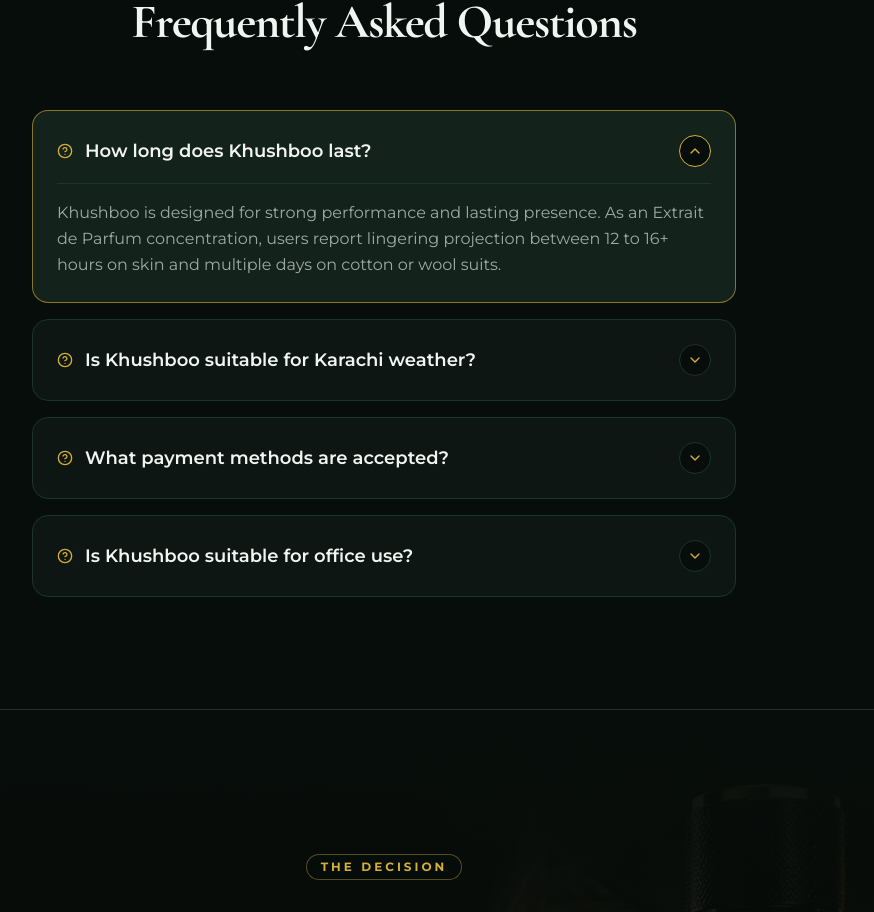
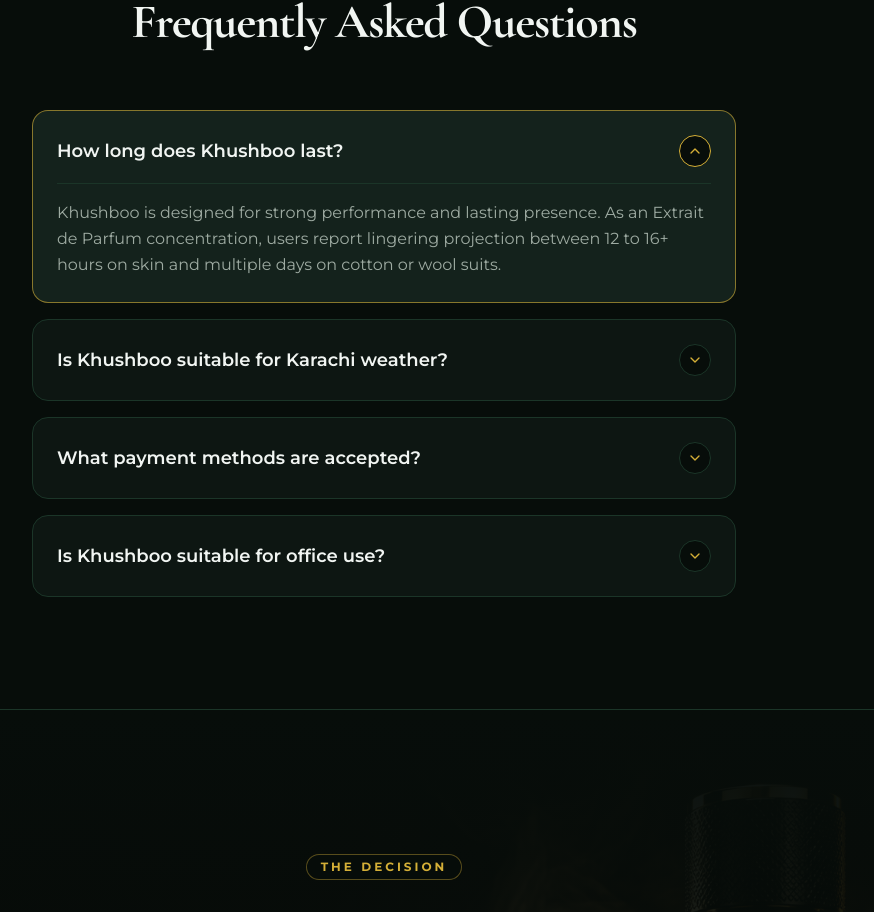
Before and after one commit to Mahad-Usman-15/perfume-landing-stripe-integration, a React (Vite) app: page / in a window 1280 px wide. Shown: the part 6650-7562 px from the top of the page, without its empty margins (256-1130 px from the left). Built offline with nearby package versions, Linux system fonts and the light colour scheme.

Commit message:
refactor(faq): remove HelpCircle icon from FAQ questions
Clean up UI by removing the redundant HelpCircle icon to improve visual clarity in the FAQ section.

```diff
--- a/src/components/FaqSection.tsx
+++ b/src/components/FaqSection.tsx
@@ -1,5 +1,5 @@
 import React, { useState } from 'react';
-import { ChevronDown, HelpCircle } from 'lucide-react';
+import { ChevronDown} from 'lucide-react';
 import { FAQS } from '../data/fragranceData';
 
 export const FaqSection: React.FC = () => {
@@ -51,7 +51,6 @@ export const FaqSection: React.FC = () => {
                   className="w-full flex items-center justify-between text-left cursor-pointer focus:outline-none"
                 >
                   <span className="text-base sm:text-lg font-semibold text-[#f1f5f2] pr-4 flex items-center gap-3">
-                    <HelpCircle className="w-4 h-4 text-[#d4af37] shrink-0" />
                     <span>{faq.question}</span>
                   </span>
                   <div className={`w-8 h-8 rounded-full border border-[#1b3528] bg-[#070d0a] flex items-center justify-center shrink-0 text-[#d4af37] transition-transform duration-300 ${isOpen ? 'rotate-180 border-[#d4af37]' : ''}`}>
```
